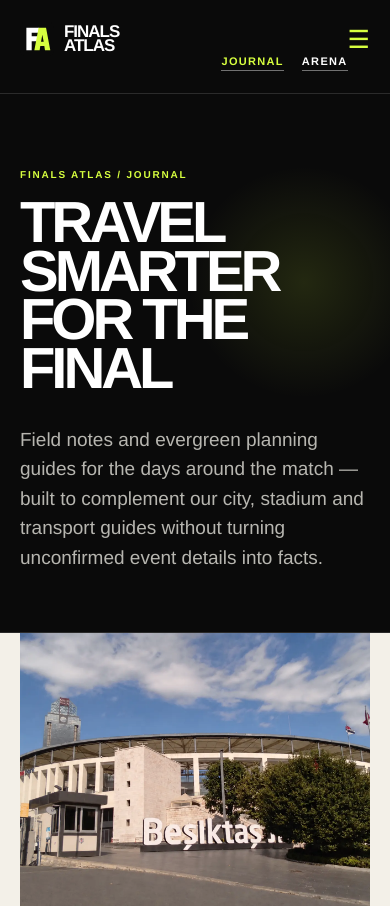
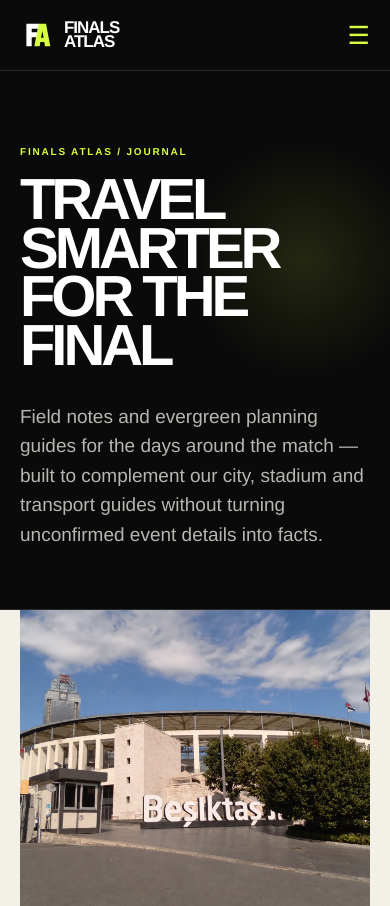
Before and after one commit to istanbulhighlights34-star/finalistanbul, a Next.js app: page /blog in a window 390 px wide. Shown: the top 906 px of the page. Built offline with nearby package versions, Linux system fonts and the light colour scheme.

Commit message:
Hide Journal desktop navigation on mobile

```diff
--- a/app/blog/blog.module.css
+++ b/app/blog/blog.module.css
@@ -284,3 +284,8 @@
   gap: 32px;
   font-size: 12px;
 }
+
+@media (max-width: 900px) {
+  .header { padding: 18px 20px; grid-template-columns: 1fr auto; }
+  .nav, .header :global(.blog-header-actions) { display: none; }
+}
```
